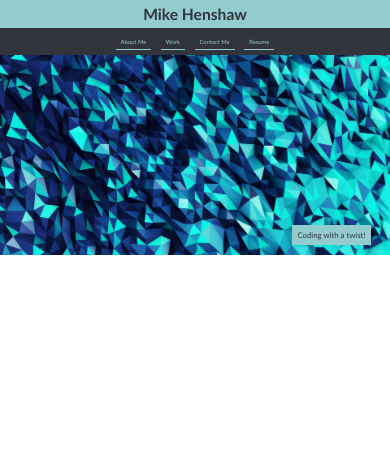
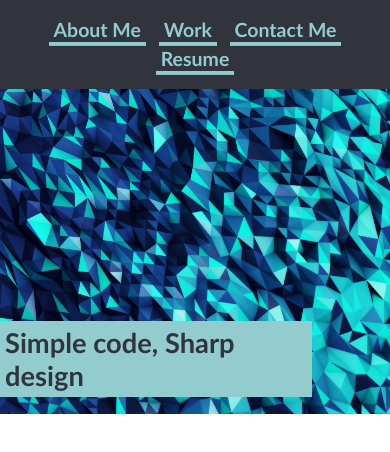
Before and after one commit to tehshaw/advanced_portfolio, a plain HTML site: page index.html in a window 390 px wide. Drawn offline with Linux system fonts and the light colour scheme.

Commit message:
Start adding responsive elements to header

```diff
--- a/Assets/CSS/style.css
+++ b/Assets/CSS/style.css
@@ -14,6 +14,7 @@ body{
     margin: 0;
     padding: 0;
     font-family: 'Trebuchet MS', 'Lucida Sans Unicode', 'Lucida Grande', 'Lucida Sans', Arial, sans-serif;
+    font-weight: bold;
 }
 
 
@@ -94,14 +95,49 @@ nav a:hover{
         background-color: var(--second);
         flex-basis: 100%;
         text-align: center;
-
+        font-size: 8vw;
     }
 
     nav {
         text-align: center;
+        font-size: 2.5vw;
+        line-height: 150%;
+    }
+    .hero{
+        height: 275px;
     }
 
+    .hero p{
+        font-size: 4.5vw;
+    }
+
+
+}
+
+@media screen and (max-width: 503px) {
+    header{
+        flex-direction: row;
+    }
+
+    header h1{
+        display: none;
+    }
+
+    nav{
+        flex-basis: 100%;
+        font-size: 5vw;
+        padding: 15px;
+    }
     .hero{
-        height: 200px;
+        height: 325px;
     }
+
+    .hero p{
+        right: 20%;
+        font-size: 7vw;
+    }
+
+
+
+
 }
--- a/index.html
+++ b/index.html
@@ -21,7 +21,7 @@
     </header>
 
     <div class="hero">
-        <p>Coding with a twist!</p>
+        <p>Simple code, Sharp design</p>
 
     </div>
 
```
